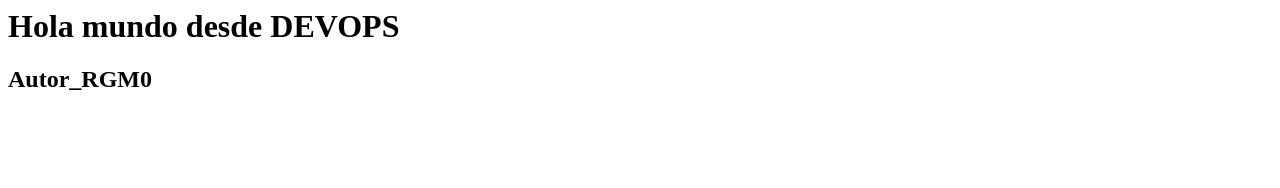
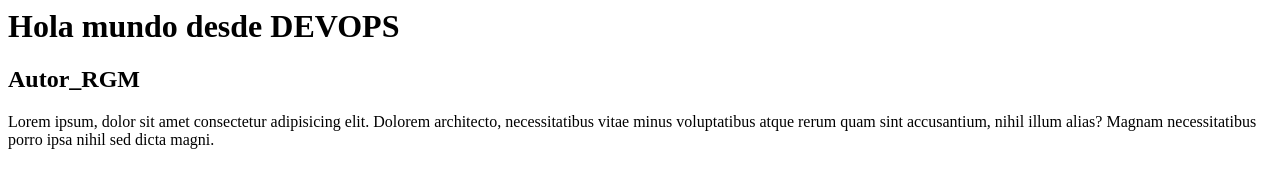
Before and after one commit to Rodrigogovea/WebDEMODEV, a plain HTML site: page index.html in a window 1280 px wide. Drawn offline with Linux system fonts and the light colour scheme.

Commit message:
Se agrego un parrafo

```diff
--- a/index.html
+++ b/index.html
@@ -4,6 +4,7 @@
     </head>
     <body>
         <h1>Hola mundo desde DEVOPS</h1>
-        <h2>Autor_RGM0</h2>
+        <h2>Autor_RGM</h2>
+        <p>Lorem ipsum, dolor sit amet consectetur adipisicing elit. Dolorem architecto, necessitatibus vitae minus voluptatibus atque rerum quam sint accusantium, nihil illum alias? Magnam necessitatibus porro ipsa nihil sed dicta magni.</p>
     </body>
 </html>
```
